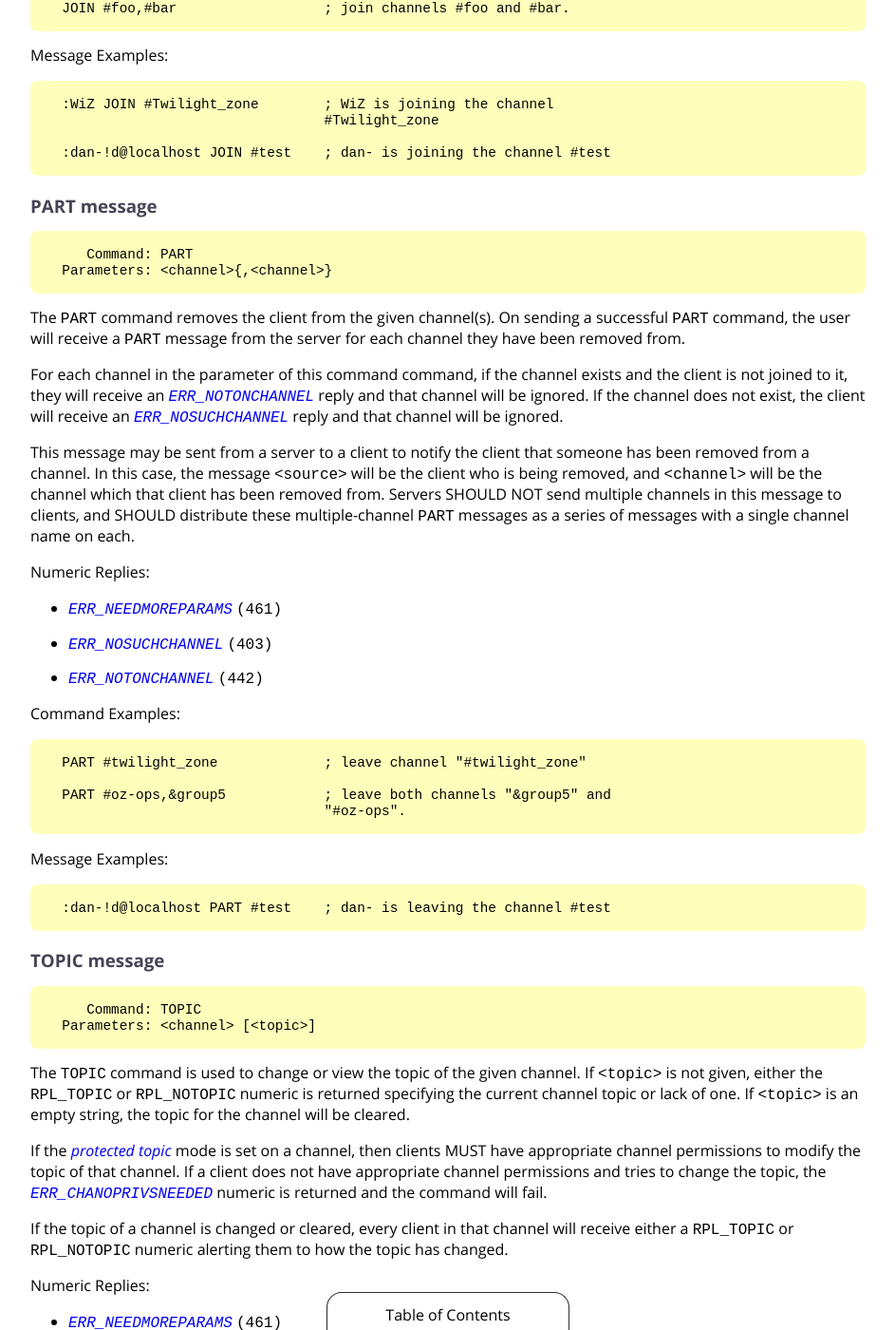
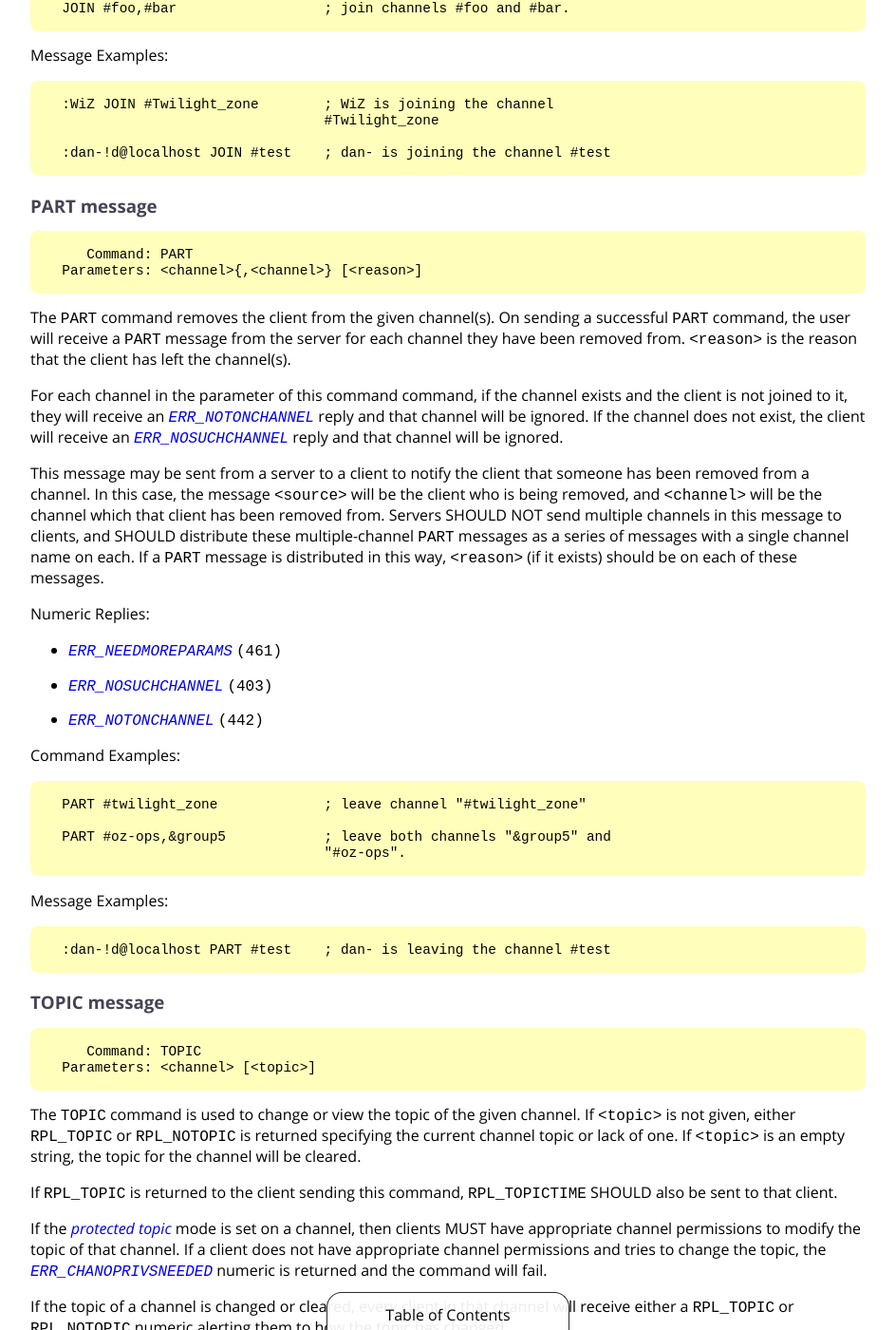
Before and after one commit to ircdocs/modern-irc, a Jekyll site: the page built from index.md, in a window 1280 px wide and 1400 px high, scrolled down 20202 px. Shown: the whole window at 95% size, without its empty margins (168-1111 px from the left). Built offline with Jekyll 4.4.1, drawn with Linux system fonts in a browser that asks for light colours; some of the changed text lies outside the part shown.

Commit message:
PART: Extend to include <reason>, RPL_TOPICTIME. I think this is correct, to check it later

```diff
--- a/_includes/modern-appendix.md
+++ b/_includes/modern-appendix.md
@@ -282,6 +282,12 @@ Sent as a reply to the [`TOPIC`](#topic-message) command, this numeric indicates
       "<client> <channel> :<topic>"
 
 Sent to a client to inform them of the current [topic](#topic-message) of the channel.
+
+### `RPL_TOPICTIME (333)`
+
+      "<client> <channel> <nick> <setat>"
+
+Sent to a client to let them know who set the topic (`<nick>`) and when they set it (`<setat>` is a unix timestamp). Sent after [`RPL_TOPICTIME`](#rpltopictime-333).
 
 ### `RPL_INVITING (341)`
 
--- a/index.md
+++ b/index.md
@@ -710,13 +710,13 @@ Message Examples:
 ### PART message
 
          Command: PART
-      Parameters: <channel>{,<channel>}
+      Parameters: <channel>{,<channel>} [<reason>]
 
-The `PART` command removes the client from the given channel(s). On sending a successful `PART` command, the user will receive a `PART` message from the server for each channel they have been removed from.
+The `PART` command removes the client from the given channel(s). On sending a successful `PART` command, the user will receive a `PART` message from the server for each channel they have been removed from. `<reason>` is the reason that the client has left the channel(s).
 
 For each channel in the parameter of this command command, if the channel exists and the client is not joined to it, they will receive an [`ERR_NOTONCHANNEL`](#errnotonchannel-442) reply and that channel will be ignored. If the channel does not exist, the client will receive an [`ERR_NOSUCHCHANNEL`](#errnosuchchannel-403) reply and that channel will be ignored.
 
-This message may be sent from a server to a client to notify the client that someone has been removed from a channel. In this case, the message `<source>` will be the client who is being removed, and `<channel>` will be the channel which that client has been removed from. Servers SHOULD NOT send multiple channels in this message to clients, and SHOULD distribute these multiple-channel `PART` messages as a series of messages with a single channel name on each.
+This message may be sent from a server to a client to notify the client that someone has been removed from a channel. In this case, the message `<source>` will be the client who is being removed, and `<channel>` will be the channel which that client has been removed from. Servers SHOULD NOT send multiple channels in this message to clients, and SHOULD distribute these multiple-channel `PART` messages as a series of messages with a single channel name on each. If a `PART` message is distributed in this way, `<reason>` (if it exists) should be on each of these messages.
 
 Numeric Replies:
 
@@ -740,7 +740,9 @@ Message Examples:
          Command: TOPIC
       Parameters: <channel> [<topic>]
 
-The `TOPIC` command is used to change or view the topic of the given channel. If `<topic>` is not given, either the `RPL_TOPIC` or `RPL_NOTOPIC` numeric is returned specifying the current channel topic or lack of one. If `<topic>` is an empty string, the topic for the channel will be cleared.
+The `TOPIC` command is used to change or view the topic of the given channel. If `<topic>` is not given, either `RPL_TOPIC` or `RPL_NOTOPIC` is returned specifying the current channel topic or lack of one. If `<topic>` is an empty string, the topic for the channel will be cleared.
+
+If `RPL_TOPIC` is returned to the client sending this command, `RPL_TOPICTIME` SHOULD also be sent to that client.
 
 If the [protected topic](#protected-topic-mode) mode is set on a channel, then clients MUST have appropriate channel permissions to modify the topic of that channel. If a client does not have appropriate channel permissions and tries to change the topic, the [`ERR_CHANOPRIVSNEEDED`](#errchanoprivsneeded-482) numeric is returned and the command will fail.
 
@@ -753,6 +755,7 @@ Numeric Replies:
 * [`ERR_CHANOPRIVSNEEDED`](#errchanoprivsneeded-482) `(482)`
 * [`RPL_NOTOPIC`](#rplnotopic-331) `(331)`
 * [`RPL_TOPIC`](#rpltopic-332) `(332)`
+* [`RPL_TOPICTIME`](#rpltopic-333) `(333)`
 
 Command Examples:
 
```
